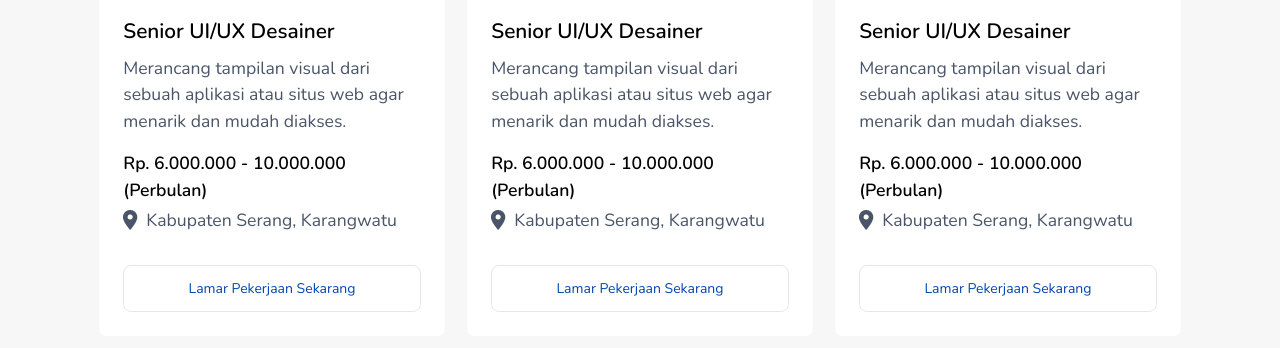
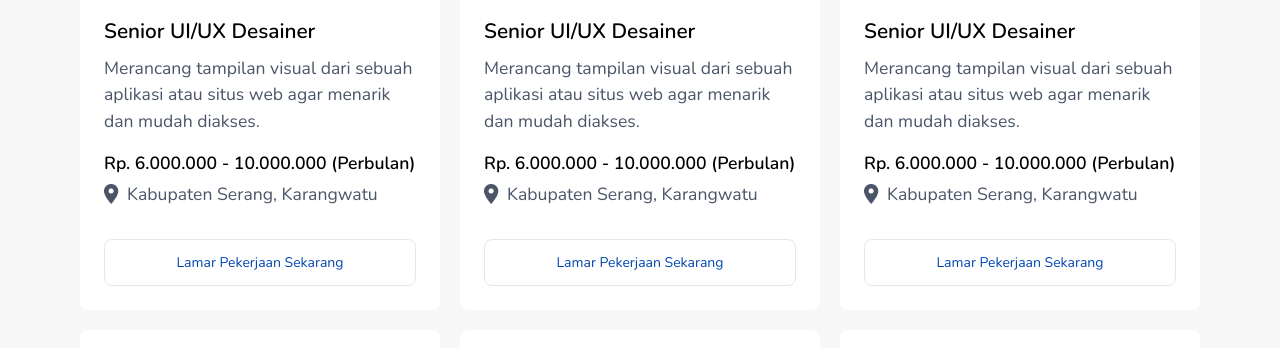
Before and after one commit to Anamm15/karir-cemerlang, a website: page lowongan.html in a window 1280 px wide. Shown: the part 717-1065 px from the top of the page. Drawn offline with nearby package versions, Linux system fonts and the light colour scheme.

Commit message:
Lowongan Pekerjaan Revisi

```diff
--- a/assets/css/lowongan.css
+++ b/assets/css/lowongan.css
@@ -32,11 +32,6 @@ button:hover .arrow__icon path, .arrow__icon__navbar path  {
     background-repeat: no-repeat;
 }
 
-.pekerjaan__card {
-    width: 21.5vw !important;
-    height: max-content !important;
-}
-
 .main__container__detail {
     background-image: url('../img/background-detail.png');
     background-size: cover;
@@ -44,6 +39,11 @@ button:hover .arrow__icon path, .arrow__icon__navbar path  {
     background-repeat: no-repeat;
     width: 100%;
     height: 35vh;
+}
+
+.pekerjaan__card__container {
+    display: grid !important;
+    grid-template-columns: repeat(4, minmax(0, 1fr));
 }
 
 .perusahaan__info {
@@ -89,7 +89,7 @@ button:hover .arrow__icon path, .arrow__icon__navbar path  {
         width: 100%;
     }
     .pekerjaan__card__container {
-        display: flex;
+        display: flex !important;
         flex-wrap: nowrap;
         transition: transform 0.5s ease;
         width: 100% !important;
@@ -153,7 +153,7 @@ button:hover .arrow__icon path, .arrow__icon__navbar path  {
         width: 100%;
     }
     .pekerjaan__card__container {
-        display: flex;
+        display: flex !important;
         transition: transform 0.5s ease;
     }
     .pekerjaan__card__container > div {
@@ -257,8 +257,8 @@ button:hover .arrow__icon path, .arrow__icon__navbar path  {
     .search__container button {
         width: 7rem;
     }
-    .pekerjaan__card {
-        width: 48% !important;
+    .pekerjaan__card__container {
+        grid-template-columns: repeat(2, minmax(0, 1fr));
     }
     .footer__list {
         max-width: 100%;
@@ -284,8 +284,7 @@ button:hover .arrow__icon path, .arrow__icon__navbar path  {
         width: 24.5%;
     }
     .pekerjaan__card__container {
-        column-gap: 2%;
-        justify-content: center;
+        grid-template-columns: repeat(3, minmax(0, 1fr));
     }
     .content, .pekerjaan {
         padding: 0 4rem;
@@ -295,10 +294,6 @@ button:hover .arrow__icon path, .arrow__icon__navbar path  {
     }
     .main__content {
         gap: 5rem;
-    }
-    .pekerjaan__card {
-        width: 27vw !important;
-        height: max-content !important;
     }
     .pekerjaan__card__nama, .pekerjaan__card__harga, .pekerjaan__card__lokasi, .pekerjaan__card__deskripsi {
         font-size: 1.1rem;
@@ -326,9 +321,3 @@ button:hover .arrow__icon path, .arrow__icon__navbar path  {
         font-size: 14px;
     }
 }
-
-@media (min-width: 1441px) and (max-width: 1700px) {
-    .pekerjaan__card {
-        width: 24vw !important;
-    }
-}
--- a/lowongan.html
+++ b/lowongan.html
@@ -142,8 +142,8 @@
     </section>
 
     <section class="card px-20 mt-8">
-        <div class="relative pekerjaan__carousel overflow-hidden flex justify-center swiper">
-            <div class="flex flex-wrap gap-y-5 justify-between swiper-wrapper pekerjaan__card__container">
+        <div class="relative pekerjaan__carousel overflow-hidden flex justify-center">
+            <div class="gap-5 swiper-wrapper pekerjaan__card__container">
                 <div class="pekerjaan__card swiper-slide relative bg-white-1 p-6 rounded-lg">
                     <div class="flex justify-between">
                         <div class="flex items-center gap-4">
```
Also changed, not shown: assets/css/output.css.
